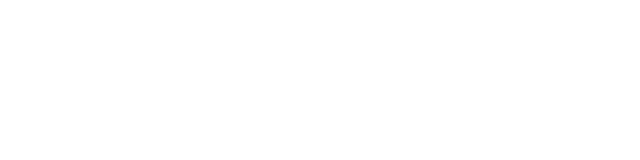
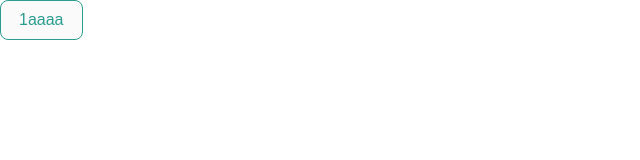
Before and after one commit to CaNeoN28/controle-farmaceutico-frontend, a Next.js app: page /teste in a window 1280 px wide. Shown: the top 160 px of the page, without its empty margins (0-640 px from the left). Built offline with nearby package versions, Linux system fonts and the light colour scheme.

Commit message:
Estilo básico para dia de plantão

```diff
--- a/src/app/teste/page.tsx
+++ b/src/app/teste/page.tsx
@@ -1,5 +1,7 @@
 "use client";
 
+import DiaPlantao from "@/components/DiaPlantao";
+
 export default function Teste() {
-	return <div></div>;
+	return <DiaPlantao data="1aaaa"/>;
 }
--- a/src/components/DiaPlantao/DiaPlantao.module.scss
+++ b/src/components/DiaPlantao/DiaPlantao.module.scss
@@ -0,0 +1,10 @@
+.diaplantao {
+	border: 1px solid var(--primary-color);
+
+	background-color: var(--white);
+	color: var(--primary-color);
+
+	border-radius: 8px;
+	padding: 10px 18px;
+	font-size: 16px;
+}
--- a/src/components/DiaPlantao/index.tsx
+++ b/src/components/DiaPlantao/index.tsx
@@ -1,3 +1,20 @@
-export default function DiaPlantao() {
-	return <button></button>;
+import classNames from "classnames";
+import styles from "./DiaPlantao.module.scss";
+import { MouseEventHandler } from "react";
+
+interface Props {
+	data: string;
+	onClick?: MouseEventHandler<HTMLButtonElement>;
 }
+
+export default function DiaPlantao({ data, onClick }: Props) {
+	const classes = classNames({
+		[styles.diaplantao]: true,
+	});
+
+	return (
+		<button className={classes} onClick={onClick}>
+			{data}
+		</button>
+	);
+}
```
